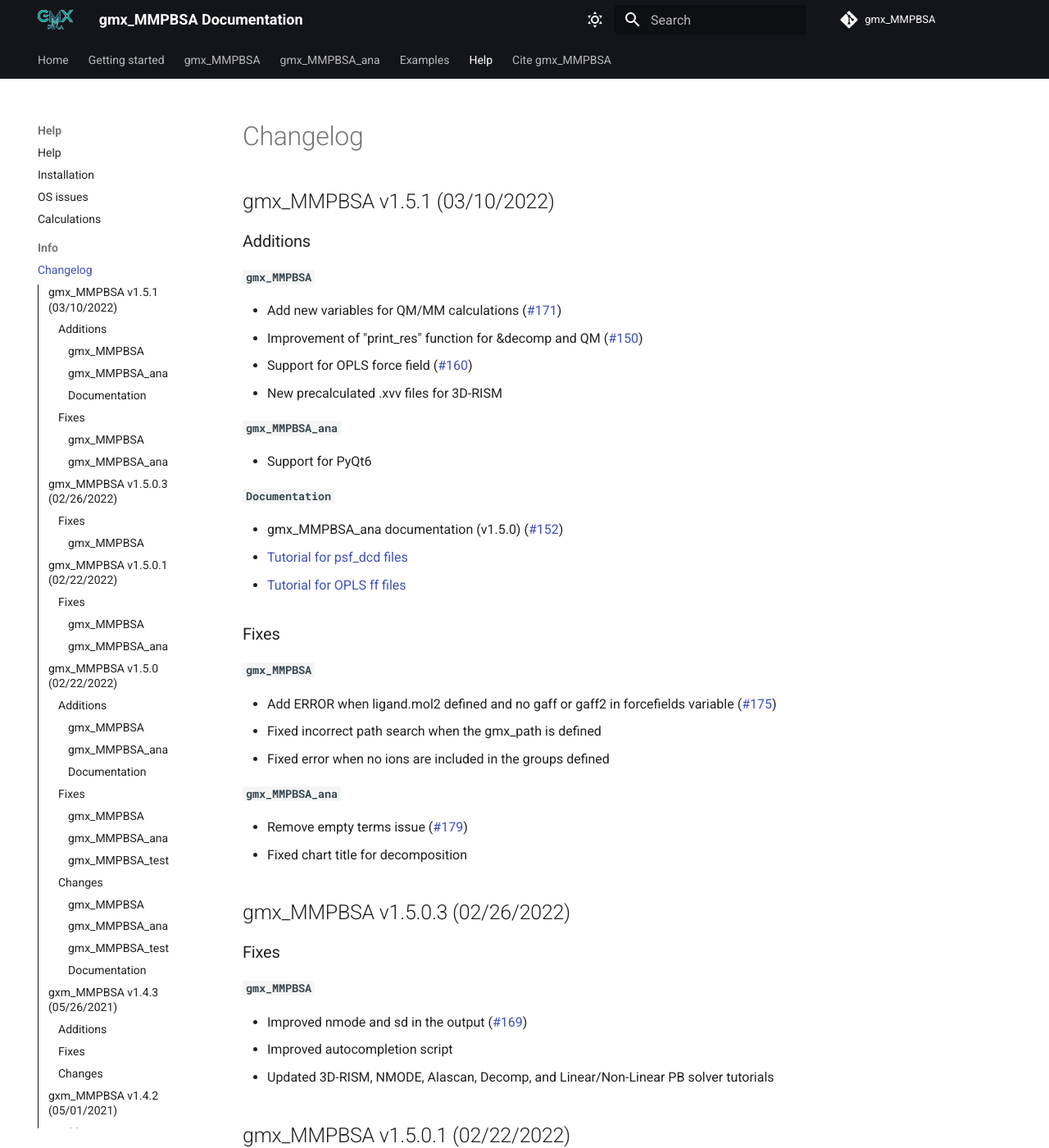
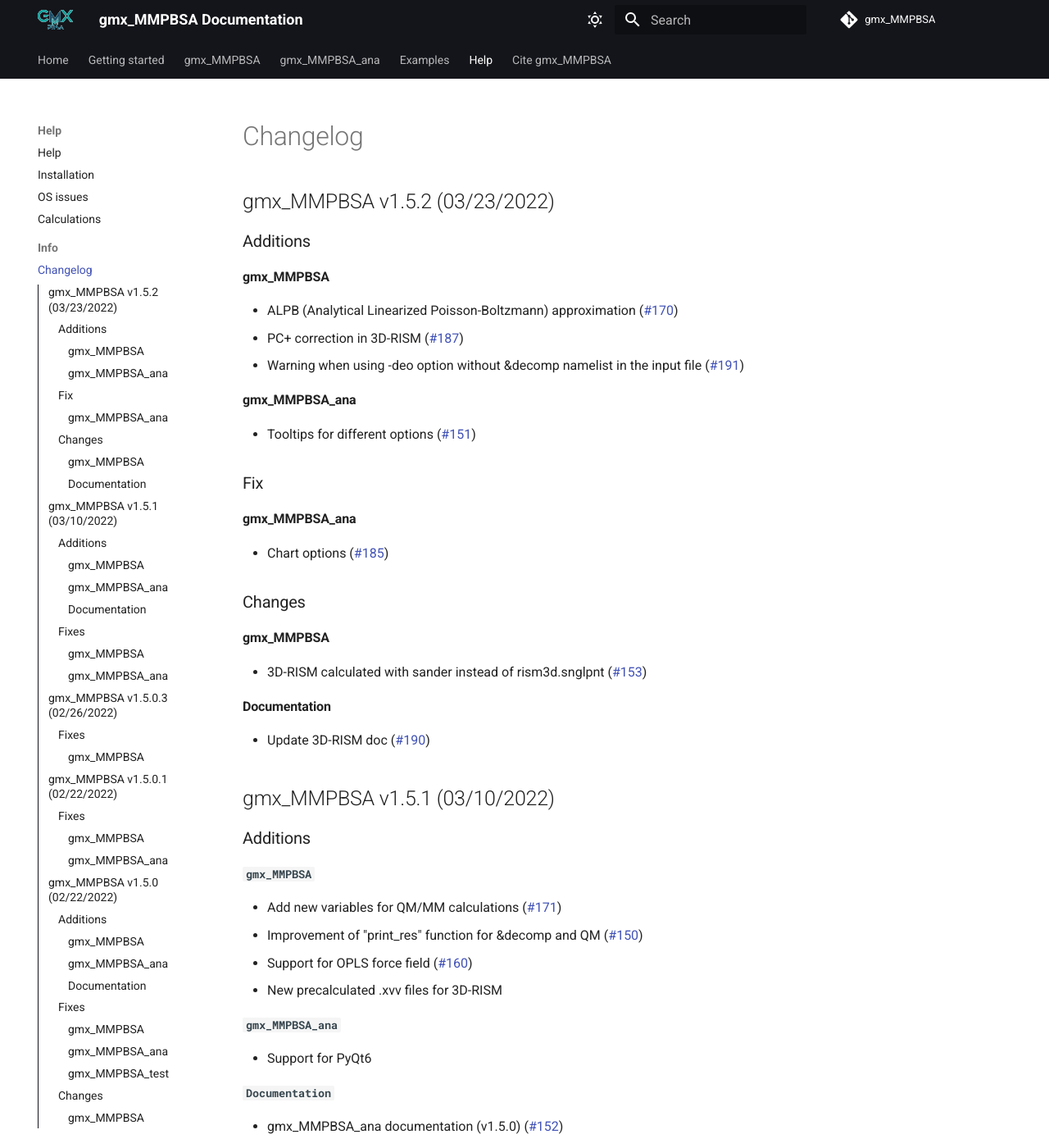
Before and after one commit to Valdes-Tresanco-MS/gmx_MMPBSA, an MkDocs documentation site: the page built from docs/changelog.md, in a window 1280 px wide and 1400 px high. Shown: the whole window at 82% size. Built offline with MkDocs 1.6.1 and Material for MkDocs 9.7.7, drawn with Linux system fonts in a browser that asks for light colours; comment, search, counter and statistics services are not loaded.

Commit message:
update doc changelog.md

```diff
--- a/docs/changelog.md
+++ b/docs/changelog.md
@@ -3,6 +3,36 @@ template: main.html
 title: Changelog
 ---
 # Changelog
+
+## gmx_MMPBSA v1.5.2 (03/23/2022)
+
+### Additions
+
+#### gmx_MMPBSA
+
+- ALPB (Analytical Linearized Poisson-Boltzmann) approximation (#170)
+- PC+ correction in 3D-RISM (#187)
+- Warning when using -deo option without &decomp namelist in the input file (#191)
+
+#### gmx_MMPBSA_ana
+
+- Tooltips for different options (#151)
+
+### Fix
+
+####  gmx_MMPBSA_ana
+
+- Chart options (#185)
+
+### Changes
+
+#### gmx_MMPBSA
+
+- 3D-RISM calculated with sander instead of rism3d.snglpnt (#153)
+
+#### Documentation
+
+- Update 3D-RISM doc (#190)
 
 ## gmx_MMPBSA v1.5.1 (03/10/2022)
 
```
